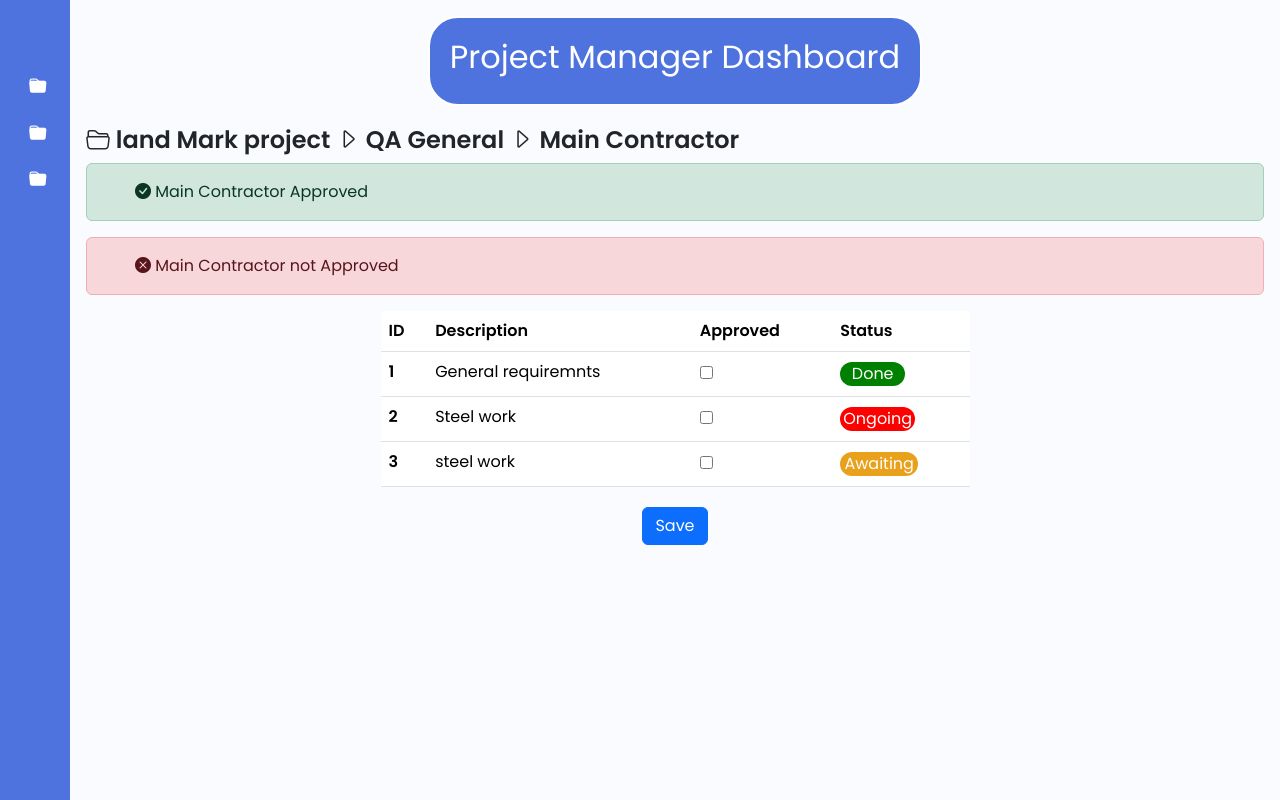
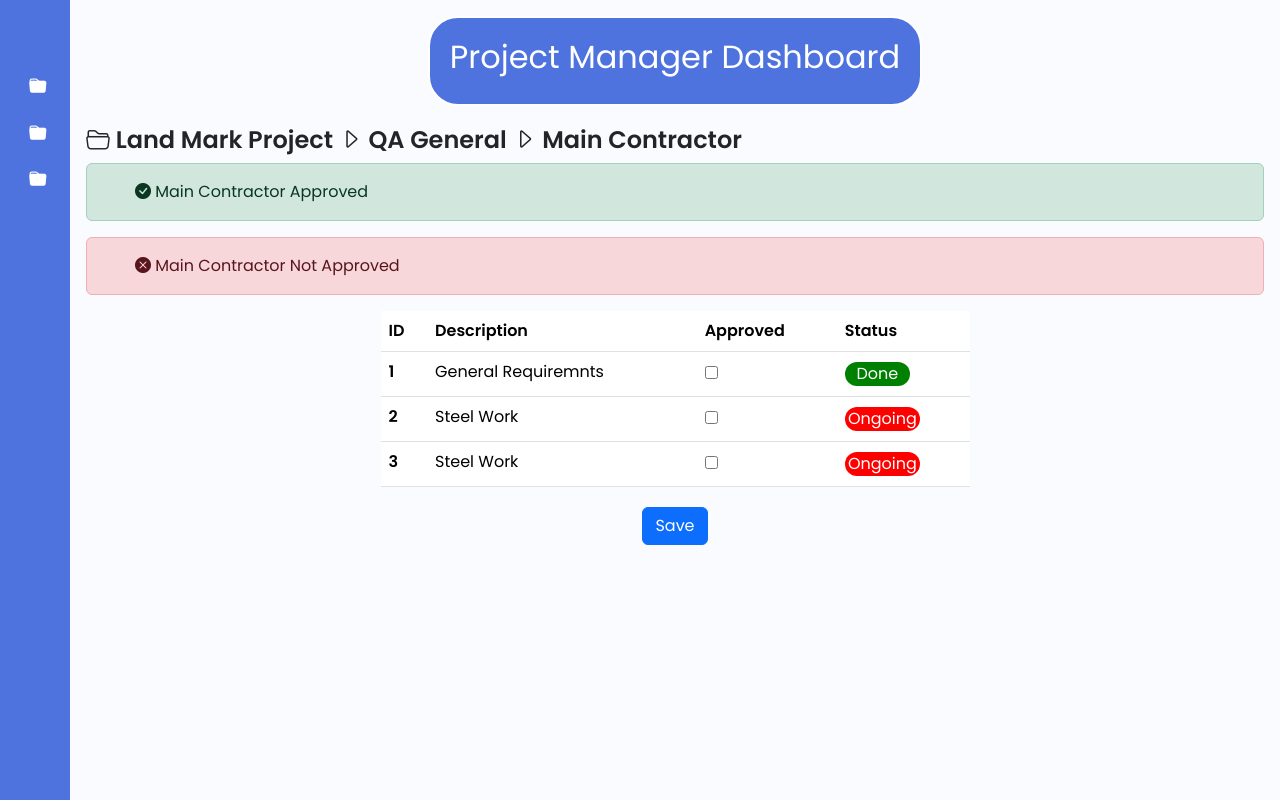
Before and after one commit to Zughayyar/Python_Project_MyPMS, a Django app: page /projectmanangerdashboard in a window 1280 px wide. Run offline with Django 5.2, Linux system fonts and the light colour scheme; some libraries are stand-ins or nearby versions.

Commit message:
fix CSS issues

```diff
--- a/_python_project_mypms/admin_mypms/static/css/admin-user.css
+++ b/_python_project_mypms/admin_mypms/static/css/admin-user.css
@@ -18,3 +18,6 @@
     width: 70%;
     background-color: red;
 }
+*{
+    text-transform: capitalize;
+}
--- a/_python_project_mypms/admin_mypms/static/css/style.css
+++ b/_python_project_mypms/admin_mypms/static/css/style.css
@@ -11,6 +11,7 @@
     box-sizing: border-box;
     font-family: "Poppins";
     transition: all 0.2s ease-in-out;
+
 }
 body {
     display: flex;
--- a/_python_project_mypms/admin_mypms/static/css/style1.css
+++ b/_python_project_mypms/admin_mypms/static/css/style1.css
@@ -1,5 +1,7 @@
 @import url('https://fonts.googleapis.com/css2?family=Poppins:wght@400;600&display=swap');
-
+*{
+    text-transform: capitalize;
+}
 ::after,
 ::before {
     box-sizing: border-box;
--- a/_python_project_mypms/admin_mypms/templates/Reports.html
+++ b/_python_project_mypms/admin_mypms/templates/Reports.html
@@ -159,7 +159,7 @@
                     <td>
                       <p class="fw-normal mb-1">QA General</p>
                     </td>
-                    <td> steel work</td>
+                    <td> Steel work</td>
                     <td>Approved</td>
 
 
@@ -167,7 +167,7 @@
                   <tr>
                     <td>
                     </td>
-                    <td> iron work</td>
+                    <td>Iron work</td>
                     <td>Approved</td>
 
 
--- a/_python_project_mypms/admin_mypms/templates/adminclient.html
+++ b/_python_project_mypms/admin_mypms/templates/adminclient.html
@@ -84,15 +84,15 @@
                         <input type="text" name="contactname" class="form-control">
                     </div>
                     <div class="form-outline mb-4">
-                        <label for="address">address</label>
+                        <label for="address">Address</label>
                         <input type="address" name="address" class="form-control">
                     </div>
                     <div class="form-outline mb-4">
-                        <label for="email">email</label>
+                        <label for="email">Email</label>
                         <input type="email" name="email" class="form-control">
                     </div>
                     <div class="form-outline mb-4">
-                        <label for="phone">phone</label>
+                        <label for="phone">Phone</label>
                         <input type="phone" name="phone" class="form-control">
                     </div>
 
--- a/_python_project_mypms/admin_mypms/templates/projectmanangerdashboard.html
+++ b/_python_project_mypms/admin_mypms/templates/projectmanangerdashboard.html
@@ -135,7 +135,7 @@
                 </div>
             </div>
             <div class="main-content">
-                <h1 class="path"><i class="bi bi-folder2-open"></i> land Mark project <i class="bi bi-caret-right"></i> QA General <i class="bi bi-caret-right"></i> Main Contractor </h1>
+                <h1 class="path"><i class="bi bi-folder2-open"></i> Land Mark project <i class="bi bi-caret-right"></i> QA General <i class="bi bi-caret-right"></i> Main Contractor </h1>
             </div>
             <div class="alert alert-success d-flex align-items-center" role="alert">
                 <svg class="bi flex-shrink-0 me-2" width="24" height="24" role="img" aria-label="Success:"><use xlink:href="#check-circle-fill"/></svg>
@@ -148,7 +148,7 @@
                 <svg class="bi flex-shrink-0 me-2" width="24" height="24" role="img" aria-label="Danger:"><use xlink:href="#exclamation-triangle-fill"/></svg>
                 <div>
                 <i class="bi bi-x-circle-fill"></i>
-                Main Contractor not Approved
+                Main Contractor Not Approved
                 </div>
             </div>
             <table class="table align-middle mb-0 bg-white .table table-hover">
@@ -170,7 +170,7 @@
                       </div>
                     </td>
                     <td>
-                      <p class="fw-normal mb-1">General requiremnts</p>
+                      <p class="fw-normal mb-1">General Requiremnts</p>
 
                     </td>
                     <td>
@@ -186,7 +186,7 @@
                         <p class="fw-bold mb-1">2</p>
                     </td>
                     <td>
-                      <p class="fw-normal mb-1">Steel work</p>
+                      <p class="fw-normal mb-1">Steel Work</p>
                     </td>
                     <td>
                         <input type="checkbox" name="">
@@ -200,14 +200,14 @@
                         <p class="fw-bold mb-1">3</p>
                     </td>
                     <td>
-                      <p class="fw-normal mb-1">steel work</p>
+                      <p class="fw-normal mb-1">Steel Work</p>
 
                     </td>
                     <td>
                         <input type="checkbox" name="">
                     </td>
                     <td>
-                      <span class="orange">Awaiting</span>
+                      <span class="red">Ongoing</span>
                     </td>
 
                   </tr>
```
Also changed, not shown: _python_project_mypms/admin_mypms/static/css/dashboardstyle.css (+10 -2 lines), _python_project_mypms/admin_mypms/templates/AdminDashBoard.html (+4 -4 lines), _python_project_mypms/admin_mypms/templates/AdminUsers.html (+3 -4 lines), _python_project_mypms/admin_mypms/templates/adminProject.html (+3 -4 lines).
